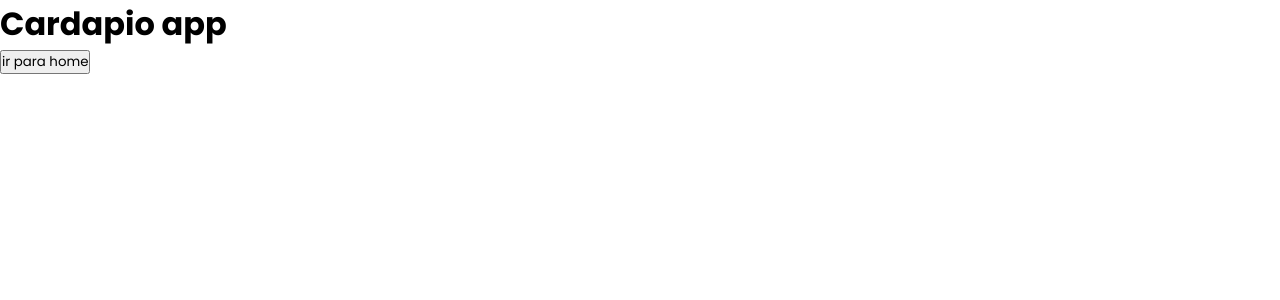
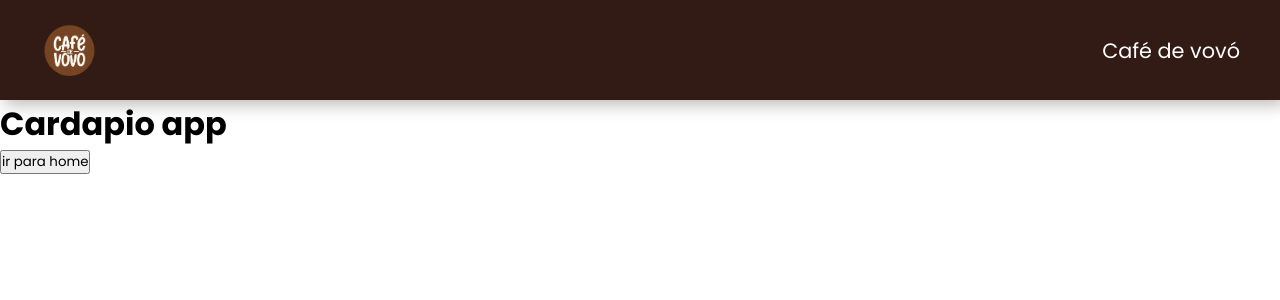
Before and after one commit to FatecFranca/DSM-PI3-G01-2026-2, a React app in the folder frontend/: page /cardapio in a window 1280 px wide. Shown: the top 300 px of the page. Built offline with nearby package versions, Linux system fonts and the light colour scheme; the HTML template or start-up script is replaced by a standard one; a web font is replaced by a local one.

Commit message:
feat(Cardapio): adiciona componentes Slider e Header na página Cardápio

```diff
--- a/frontend/src/pages/cliente/Cardapio.jsx
+++ b/frontend/src/pages/cliente/Cardapio.jsx
@@ -1,4 +1,6 @@
 import { useNavigate } from "react-router-dom"
+import Header from "../../componets/Header/Header";
+import Slider from "../../componets/Slider/Slider";
 
 function Cardapio(){
 
@@ -6,6 +8,8 @@ function Cardapio(){
     return(
 
         <div>
+            <Header/>
+            <Slider/>
             <h1>Cardapio app</h1>
             <button onClick={()=> navigate('/')}>ir para home</button>
         </div>
```
